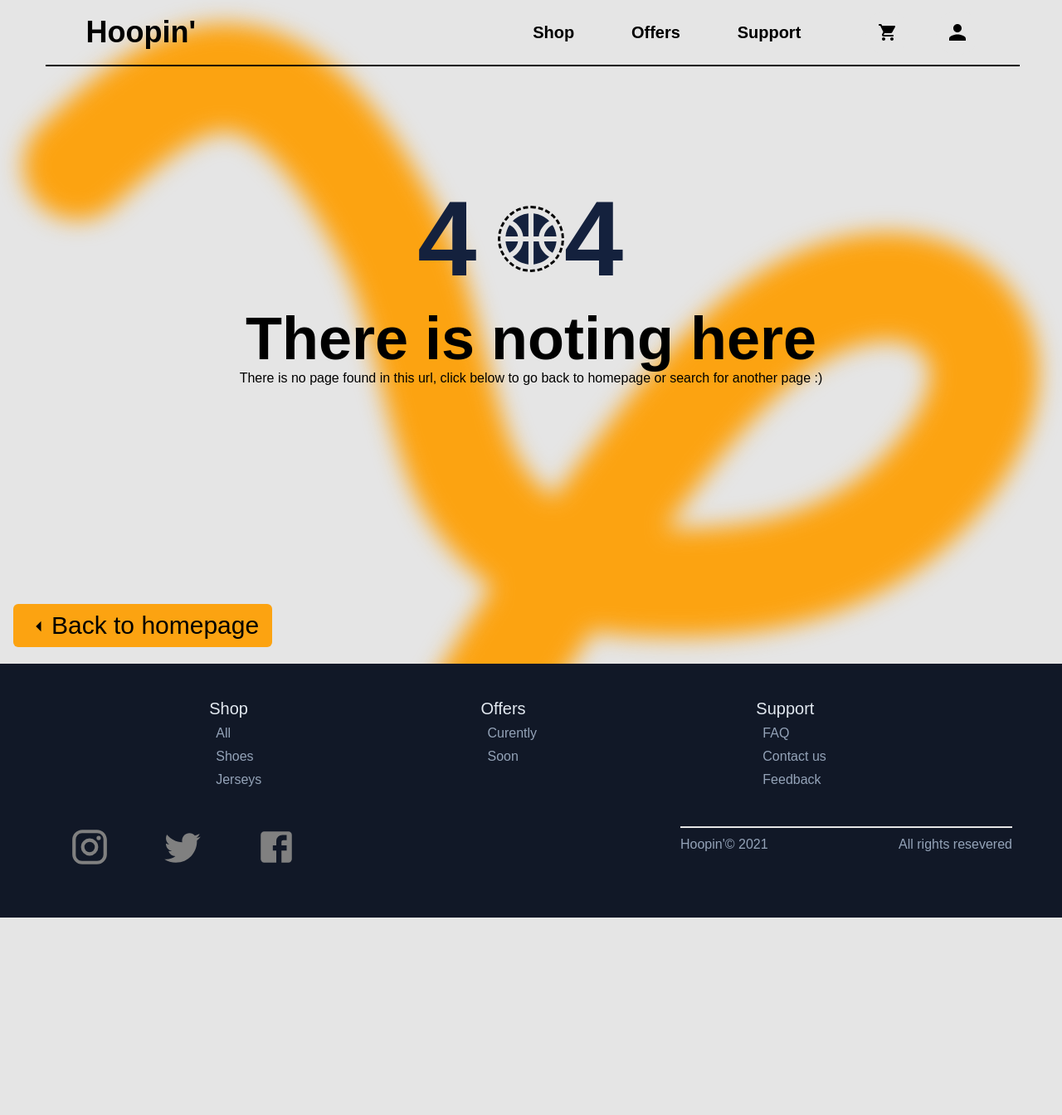
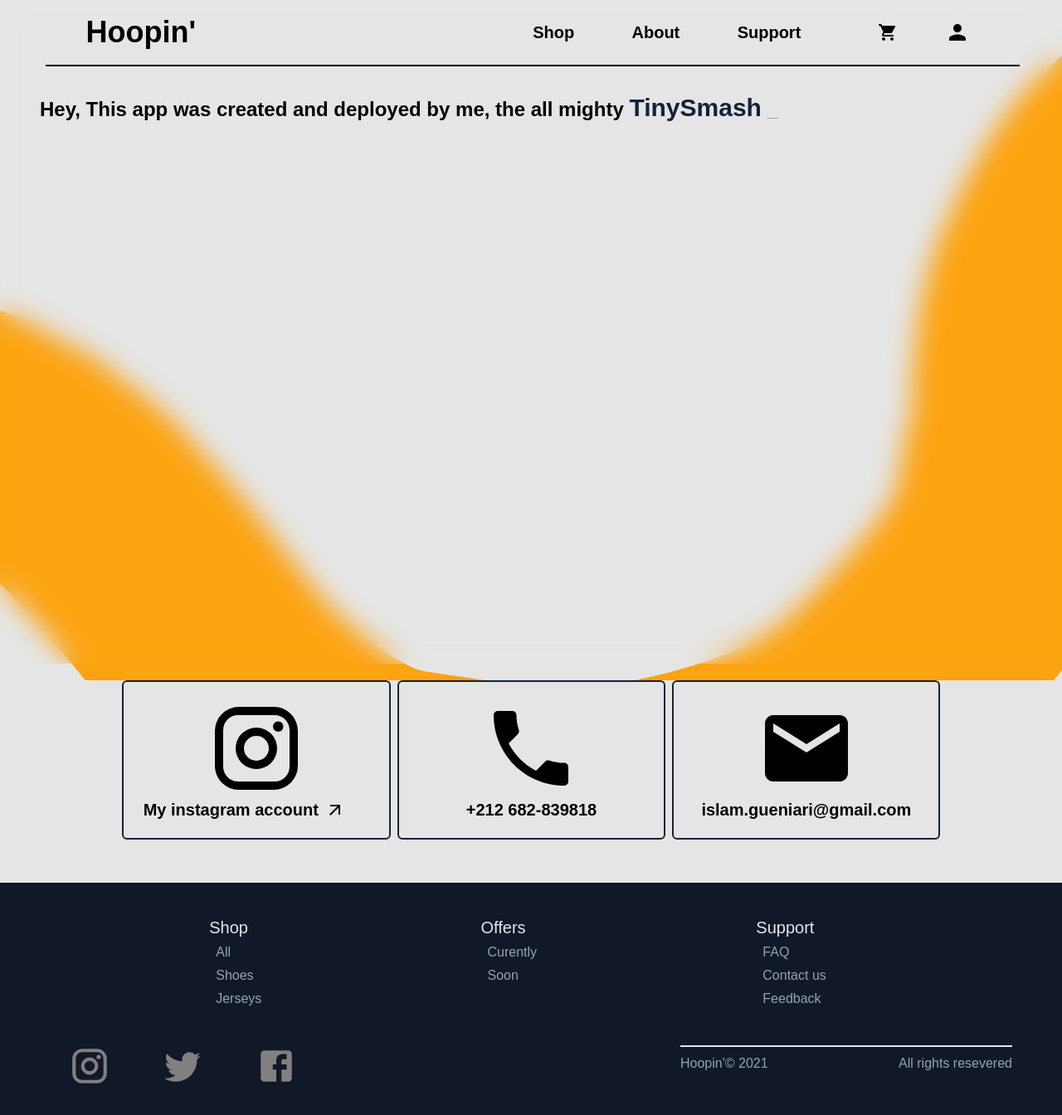
Before and after one commit to TinySmash/hoopin, a React (Create React App) app: page /about in a window 1280 px wide. Shown: the top 1344 px of the page at 83% size. Before the commit the page ends 1106 px from the top, so only its background shows below. Built offline with nearby package versions, Linux system fonts and the light colour scheme.

Commit message:
about page

```diff
--- a/package.json
+++ b/package.json
@@ -11,6 +11,7 @@
     "@testing-library/jest-dom": "^5.16.5",
     "@testing-library/react": "^13.4.0",
     "@testing-library/user-event": "^13.5.0",
+    "framer-motion": "^10.16.4",
     "lazy": "^1.0.11",
     "react": "^18.2.0",
     "react-dom": "^18.2.0",
--- a/src/App.js
+++ b/src/App.js
@@ -20,6 +20,7 @@ const Account = lazy(() => import("./components/ui/user/profile/Account"));
 const Saved = lazy(() => import("./components/ui/user/profile/cart/Saved"));
 const History = lazy(() => import("./components/ui/user/profile/History"));
 const Inbox = lazy(() => import("./components/ui/user/profile/Inbox"));
+const About = lazy(() => import("./components/ui/About"));
 
 function App() {
   const user = useSelector((state) => state.user);
@@ -54,6 +55,7 @@ function App() {
             <Routes>
               <Route exact path="/" element={<Hero />}></Route>
               <Route exact path="/shop" element={<Shop />}></Route>
+              <Route exact path="/about" element={<About />}></Route>
               <Route
                 path="/shop/product-/:id"
                 element={<SelectedItem />}
--- /dev/null
+++ b/src/components/ui/About.jsx
@@ -0,0 +1,146 @@
+import { ArrowOutward, Instagram, Mail, Phone } from "@mui/icons-material";
+import { motion } from "framer-motion";
+import { useState, useEffect } from "react";
+import Alert from "./Alert";
+
+function About() {
+  const [text, setText] = useState("");
+  const [spanText, setSpanText] = useState("");
+  const fullText =
+    "Hey, This app was created and deployed by me, the all mighty ";
+  const secondText = "TinySmash";
+  const typingSpeed = 70;
+  useEffect(() => {
+    let currentIndex = 0;
+    let currentIndexTwo = 0;
+
+    const typeText = () => {
+      if (currentIndex < fullText.length) {
+        setText(fullText.slice(0, currentIndex + 1));
+        currentIndex++;
+        setTimeout(typeText, typingSpeed);
+      } else {
+        setSpanText(secondText.slice(0, currentIndexTwo + 1));
+        currentIndexTwo++;
+        setTimeout(typeText, typingSpeed);
+        if (currentIndexTwo >= spanText.length) {
+          return;
+        }
+      }
+      console.log("called");
+    };
+
+    typeText();
+  }, [fullText]);
+
+  const [alertCount, setAlertCount] = useState(false);
+  const [alertProps, setAlertProps] = useState({ message: "", type: "" });
+
+  const copyToClipBoard = () => {
+    const phoneNumber = "+212 682-839818";
+    navigator.clipboard.writeText(phoneNumber).then(() => {
+      setAlertCount(false);
+      setAlertProps({
+        message: "Phone number copied to clipboard",
+        type: "success",
+      });
+      setTimeout(() => {
+        setAlertCount(true);
+        setTimeout(() => {
+          setAlertCount(false);
+        }, 5000);
+      }, 100);
+    });
+  };
+
+  const copyEmailToClipBoard = () => {
+    const email = "islam.gueniari@gmail.com";
+    navigator.clipboard.writeText(email).then(() => {
+      setAlertCount(false);
+
+      setAlertProps({
+        message: "Email adress copied to clipboard",
+        type: "success",
+      });
+      setTimeout(() => {
+        setAlertCount(true);
+        setTimeout(() => {
+          setAlertCount(false);
+        }, 5000);
+      }, 300);
+    });
+  };
+
+  return (
+    <div className="bg-about w-full min-h-screen">
+      {alertCount && (
+        <Alert type={alertProps?.type} message={alertProps?.message} />
+      )}
+      <section className="w-full h-auto min-h-screen backdrop-blur-lg pt-28 px-12">
+        <h1 className="text-2xl font-semibold mb-12">
+          {text}
+          <span className="text-3xl text-primary-blue font-black">
+            {spanText}
+          </span>
+          <span className="animation-typing"> _</span>
+        </h1>
+        <motion.div
+          initial={{ opacity: "0%" }} // Start the content below the viewport
+          animate={{ opacity: "100%" }} // Animate to its normal position
+          transition={{ duration: 0.7, delay: 6 }}
+        >
+          <p className="text-lg mb-4">
+            I'm a{" "}
+            <span className="text-xl font-semibold text-primary-blue">
+              Web Developer
+            </span>{" "}
+            who's deeply passionate about basketball. I've created this website
+            as a blend of my love for designing web applications and the game. I
+            aimed for a design that captures the essence of a basketball
+            enthusiast, keeping it simple and user-friendly.{" "}
+            <span className="text-xl font-semibold text-primary-blue">
+              You can find my contact information below.
+            </span>
+          </p>
+        </motion.div>
+      </section>
+      <section className="w-full h-auto md:my-5 pb-5 px-12 bg-primary-gray">
+        <ul className="list-none w-fit sm:w-full mx-auto h-auto sm:flex sm:gap-2 sm:flex-wrap md:w-10/12 md:flex-nowrap ">
+          <li className="border-2 border-primary-blue rounded-md w-fit mx-auto px-6 py-5 mb-3 text-center sm:w-2/5 md:w-1/3">
+            <a
+              href="https://www.instagram.com/tinys_smash_/?hl=en"
+              target="blank"
+              className="w-full h-full"
+            >
+              <Instagram sx={{ fontSize: "120px" }} />
+              <span className="font-bold flex items-center gap-2 text-xl">
+                My instagram account <ArrowOutward />
+              </span>
+            </a>
+          </li>
+          <li
+            className="border-2 border-primary-blue rounded-md w-full mx-auto px-6 py-5 mb-3 text-center cursor-pointer sm:w-2/5 md:w-1/3"
+            onClick={() => copyToClipBoard()}
+          >
+            <Phone sx={{ fontSize: "120px" }} />
+            <h1 className="text-xl font-bold">+212 682-839818</h1>
+          </li>
+          <li
+            className="border-2 border-primary-blue rounded-md w-full mx-auto py-5 mb-3 text-center cursor-pointer sm:w-1/2 md:w-1/3"
+            onClick={() => copyEmailToClipBoard()}
+          >
+            <Mail sx={{ fontSize: "120px" }} />
+            <h1
+              className="text-xl font-bold"
+              style={{ wordBreak: "break-words" }}
+            >
+              islam.gueniari@gmail.com
+            </h1>
+          </li>
+        </ul>
+      </section>
+    </div>
+  );
+}
+
+export default About;
--- /dev/null
+++ b/src/components/ui/Alert.jsx
@@ -0,0 +1,34 @@
+import { CheckCircle, DisabledByDefault } from "@mui/icons-material";
+import { useEffect, useRef, useState } from "react";
+
+function Alert(props) {
+  const { message, type } = props;
+
+  const alertRef = useRef("");
+  const [messageParams, setMessageParams] = useState({});
+
+  useEffect(() => {
+    switch (type) {
+      case "success":
+        setMessageParams({ icon: <CheckCircle />, color: "bg-emerald-500" });
+        break;
+      case "error":
+        setMessageParams({ icon: <DisabledByDefault />, color: "bg-red-500" });
+        break;
+      default:
+        setMessageParams({ icon: null, color: "bg-gray-500" });
+    }
+  }, []);
+
+  return (
+    <h1
+      ref={alertRef}
+      className={`w-5/6 py-2 left-[8.3333%] fixed flex gap-2 justify-center text-primary-white rounded-sm -top-16 drop-down z-50 ${messageParams?.color}`}
+    >
+      {messageParams?.icon}
+      {message}
+    </h1>
+  );
+}
+
+export default Alert;
--- a/src/components/ui/Navbar.jsx
+++ b/src/components/ui/Navbar.jsx
@@ -81,7 +81,7 @@ export default function Navbar() {
             className="w-3/5 mx-auto border-b-2 border-primary-blue p-2 mb-10 text-3xl text-center"
             onClick={toggleMenu}
           >
-            <Link>Offers</Link>
+            <Link to="about">About</Link>
           </li>
           <li
             className="w-3/5 mx-auto border-b-2 border-primary-blue p-2 mb-10 text-3xl text-center"
@@ -109,7 +109,9 @@ export default function Navbar() {
               </Link>
             </li>
             <li>
-              <Link className="cursor-pointer">Offers</Link>
+              <Link className="cursor-pointer" to="about">
+                About
+              </Link>
             </li>
             <li>
               <Link className="cursor-pointer">Support</Link>
--- a/src/index.css
+++ b/src/index.css
@@ -1,6 +1,7 @@
 @tailwind base;
 @tailwind components;
 @tailwind utilities;
+@import-normalize;
 
 @import url("https://fonts.googleapis.com/css2?family=Oswald:wght@400;500;600&display=swap");
 
@@ -252,3 +253,37 @@ body::-webkit-scrollbar {
 .cart-close > button {
   @apply hidden;
 }
+
+/*  Alert  */
+
+@keyframes dropdown {
+  4% {
+    @apply top-[68px];
+  }
+  96% {
+    @apply top-[68px];
+  }
+}
+
+.drop-down {
+  animation: dropdown 4s 1;
+}
+
+/*  ABOUT  */
+
+@keyframes typing {
+  50% {
+    opacity: 0%;
+  }
+}
+
+.animation-typing {
+  animation: typing 0.5s infinite;
+}
+
+.bg-about {
+  background-image: url("./components/images/bg.png");
+  background-position: top;
+  background-size: 150%;
+  background-repeat: no-repeat;
+}
```
Also changed, not shown: 1 other file (tests, documents, lock files or other folders).
